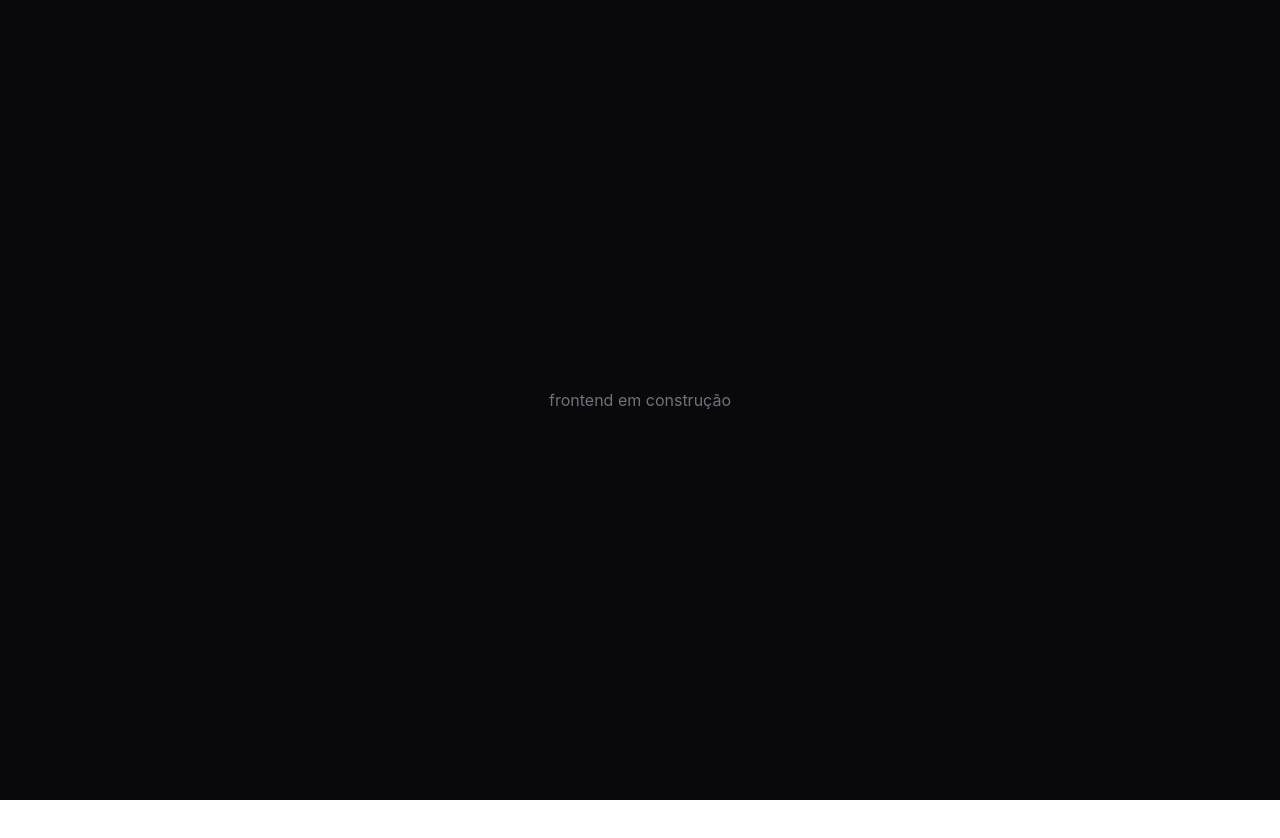
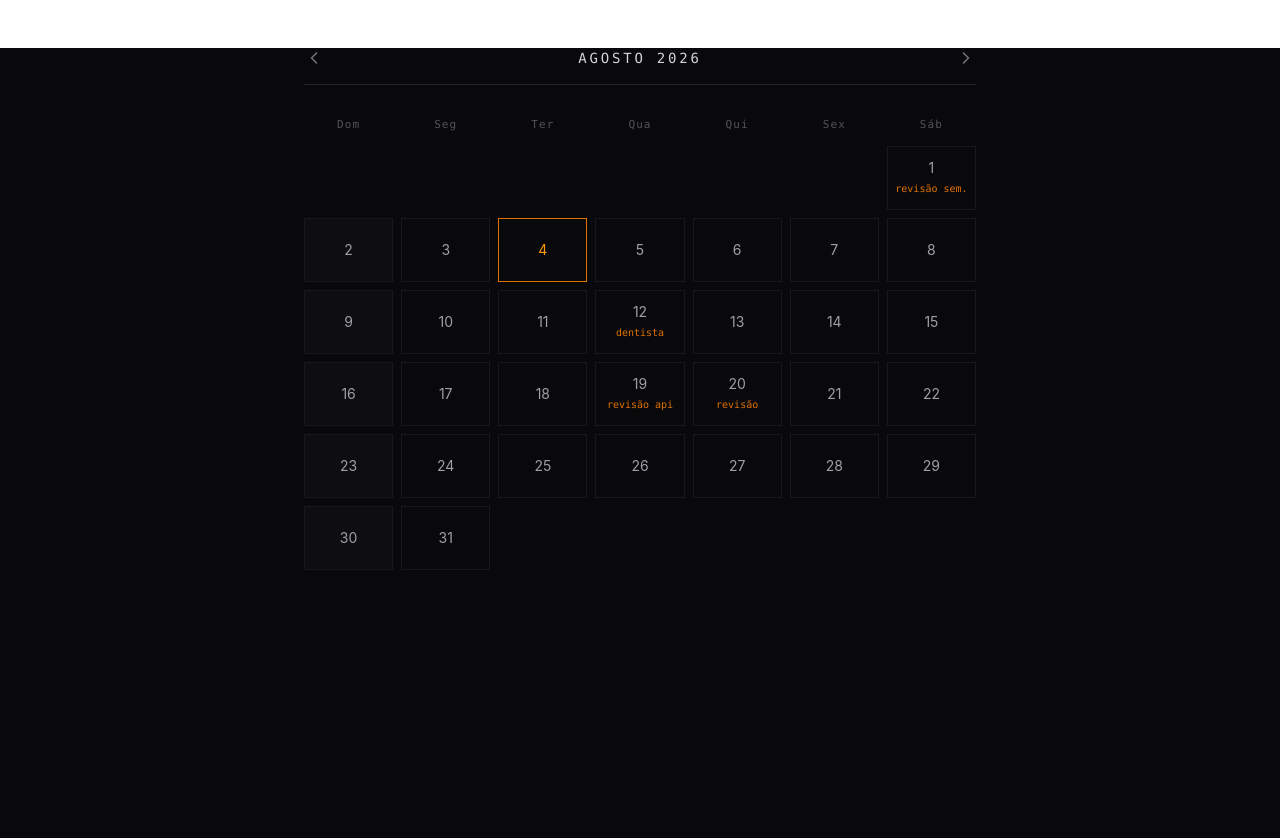
Before and after one commit to GustavoMelo1/daily-routine-app, a React app in the folder frontend/: page / in a window 1280 px wide. Shown: the top 838 px of the page. Before the commit the page ends 800 px from the top, so only its background shows below. Built offline with nearby package versions, Linux system fonts and the light colour scheme; the HTML template or start-up script is replaced by a standard one.

Commit message:
feat: add month calendar with working navigation

```diff
--- a/frontend/src/App.jsx
+++ b/frontend/src/App.jsx
@@ -1,9 +1,45 @@
-function App() {
+import { useState } from "react";
+import Calendario from "./components/Calendario";
+
+// marcadores mockados por enquanto — vem da API depois (rota GET /dias)
+const MARCADORES_MOCK = {
+  "2026-08-01": "revisão sem.",
+  "2026-08-12": "dentista",
+  "2026-08-19": "revisão api",
+  "2026-08-20": "revisão",
+};
+
+export default function App() {
+  const [mesAtual, setMesAtual] = useState(new Date(2026, 7, 1));
+  const [diaSelecionado, setDiaSelecionado] = useState(null);
+
   return (
-    <div className="min-h-screen bg-zinc-950 text-zinc-200 flex items-center justify-center">
-      <p className="text-zinc-500">frontend em construção</p>
+    <div className="min-h-screen bg-zinc-950 text-zinc-200 px-6 pb-20">
+      {diaSelecionado ? (
+        <div className="max-w-xl mx-auto mt-12">
+          <button
+            onClick={() => setDiaSelecionado(null)}
+            className="text-zinc-500 hover:text-amber-500 text-sm font-mono mb-8"
+          >
+            ← voltar
+          </button>
+          <p className="text-zinc-400">
+            {diaSelecionado.toLocaleDateString("pt-BR", {
+              weekday: "long",
+              day: "2-digit",
+              month: "long",
+            })}
+          </p>
+          <p className="text-zinc-600 text-sm mt-2">detalhe do dia — próximo bloco</p>
+        </div>
+      ) : (
+        <Calendario
+          mesAtual={mesAtual}
+          onMudarMes={setMesAtual}
+          onSelecionarDia={setDiaSelecionado}
+          marcadores={MARCADORES_MOCK}
+        />
+      )}
     </div>
-  )
+  );
 }
-
-export default App
--- /dev/null
+++ b/frontend/src/components/Calendario.jsx
@@ -0,0 +1,95 @@
+import { ChevronLeft, ChevronRight } from "lucide-react";
+
+const MESES = [
+  "Janeiro", "Fevereiro", "Março", "Abril", "Maio", "Junho",
+  "Julho", "Agosto", "Setembro", "Outubro", "Novembro", "Dezembro",
+];
+
+const DIAS_SEMANA = ["Dom", "Seg", "Ter", "Qua", "Qui", "Sex", "Sáb"];
+
+function gerarGradeDoMes(ano, mes) {
+  const primeiroDiaSemana = new Date(ano, mes, 1).getDay();
+  const totalDias = new Date(ano, mes + 1, 0).getDate();
+
+  const celulas = [];
+  for (let i = 0; i < primeiroDiaSemana; i++) {
+    celulas.push(null);
+  }
+  for (let dia = 1; dia <= totalDias; dia++) {
+    celulas.push(dia);
+  }
+  return celulas;
+}
+
+export default function Calendario({ mesAtual, onMudarMes, onSelecionarDia, marcadores }) {
+  const ano = mesAtual.getFullYear();
+  const mes = mesAtual.getMonth();
+  const celulas = gerarGradeDoMes(ano, mes);
+
+  const hoje = new Date();
+  const ehHoje = (dia) =>
+    dia === hoje.getDate() && mes === hoje.getMonth() && ano === hoje.getFullYear();
+
+  const irParaMesAnterior = () => onMudarMes(new Date(ano, mes - 1, 1));
+  const irParaProximoMes = () => onMudarMes(new Date(ano, mes + 1, 1));
+
+  return (
+    <div className="max-w-2xl mx-auto mt-12">
+      <header className="flex justify-between items-center mb-8 border-b border-zinc-800 pb-4">
+        <button
+          onClick={irParaMesAnterior}
+          className="text-zinc-500 hover:text-amber-500 transition-colors"
+          aria-label="Mês anterior"
+        >
+          <ChevronLeft size={20} />
+        </button>
+        <h1 className="font-mono text-sm tracking-[0.2em] uppercase text-zinc-300">
+          {MESES[mes]} {ano}
+        </h1>
+        <button
+          onClick={irParaProximoMes}
+          className="text-zinc-500 hover:text-amber-500 transition-colors"
+          aria-label="Próximo mês"
+        >
+          <ChevronRight size={20} />
+        </button>
+      </header>
+
+      <div className="grid grid-cols-7 gap-2 mb-3 text-center">
+        {DIAS_SEMANA.map((d) => (
+          <div key={d} className="text-[11px] font-mono tracking-widest text-zinc-600">
+            {d}
+          </div>
+        ))}
+      </div>
+
+      <div className="grid grid-cols-7 gap-2">
+        {celulas.map((dia, i) => {
+          if (dia === null) return <div key={`vazio-${i}`} className="h-16" />;
+
+          const dataISO = `${ano}-${String(mes + 1).padStart(2, "0")}-${String(dia).padStart(2, "0")}`;
+          const marcador = marcadores?.[dataISO];
+          const ehDomingo = new Date(ano, mes, dia).getDay() === 0;
+
+          return (
+            <button
+              key={dataISO}
+              onClick={() => onSelecionarDia(new Date(ano, mes, dia))}
+              className={`h-16 flex flex-col items-center justify-center border text-sm transition-colors
+                ${ehHoje(dia) ? "border-amber-600 text-amber-500" : "border-zinc-900 text-zinc-400"}
+                ${ehDomingo ? "bg-zinc-900/40" : ""}
+                hover:border-zinc-700 hover:bg-zinc-900 hover:text-zinc-200`}
+            >
+              <span>{dia}</span>
+              {marcador && (
+                <span className="text-[10px] font-mono text-amber-600 mt-1 truncate max-w-full px-1">
+                  {marcador}
+                </span>
+              )}
+            </button>
+          );
+        })}
+      </div>
+    </div>
+  );
+}
```
